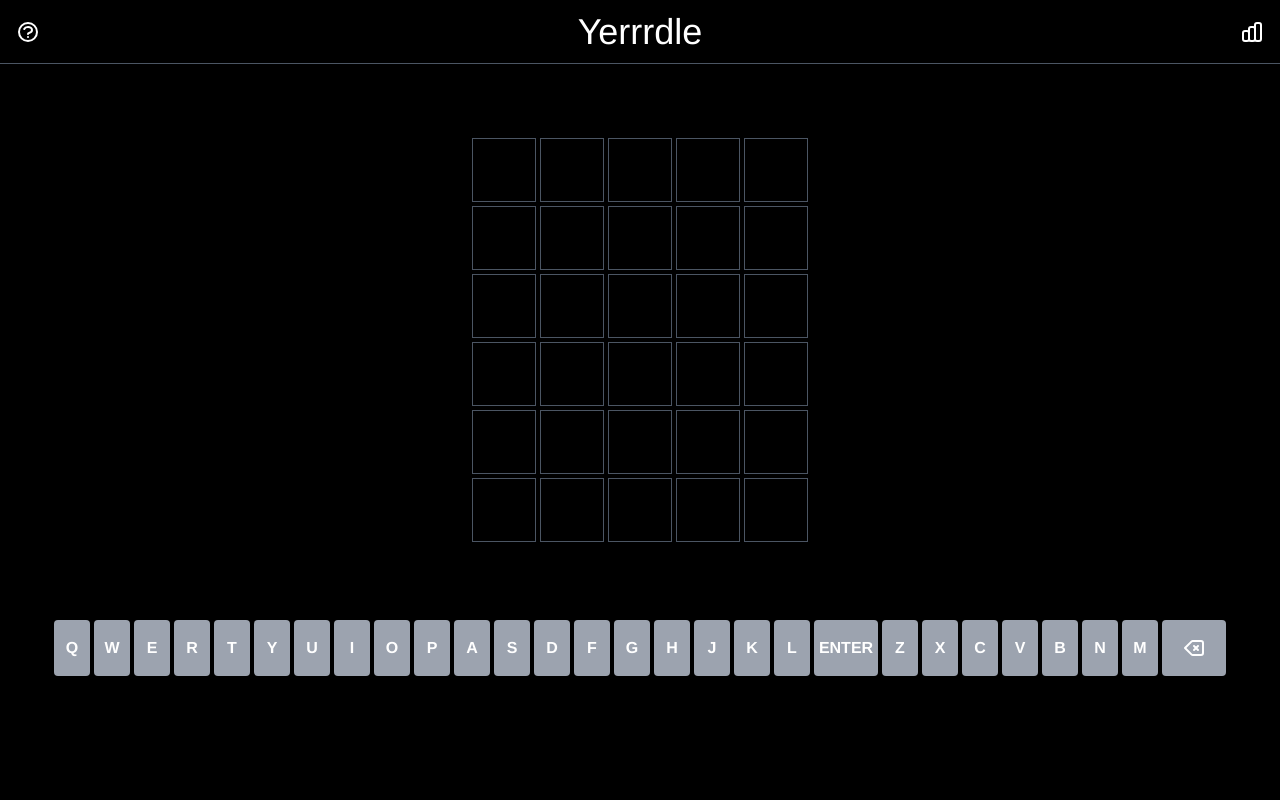
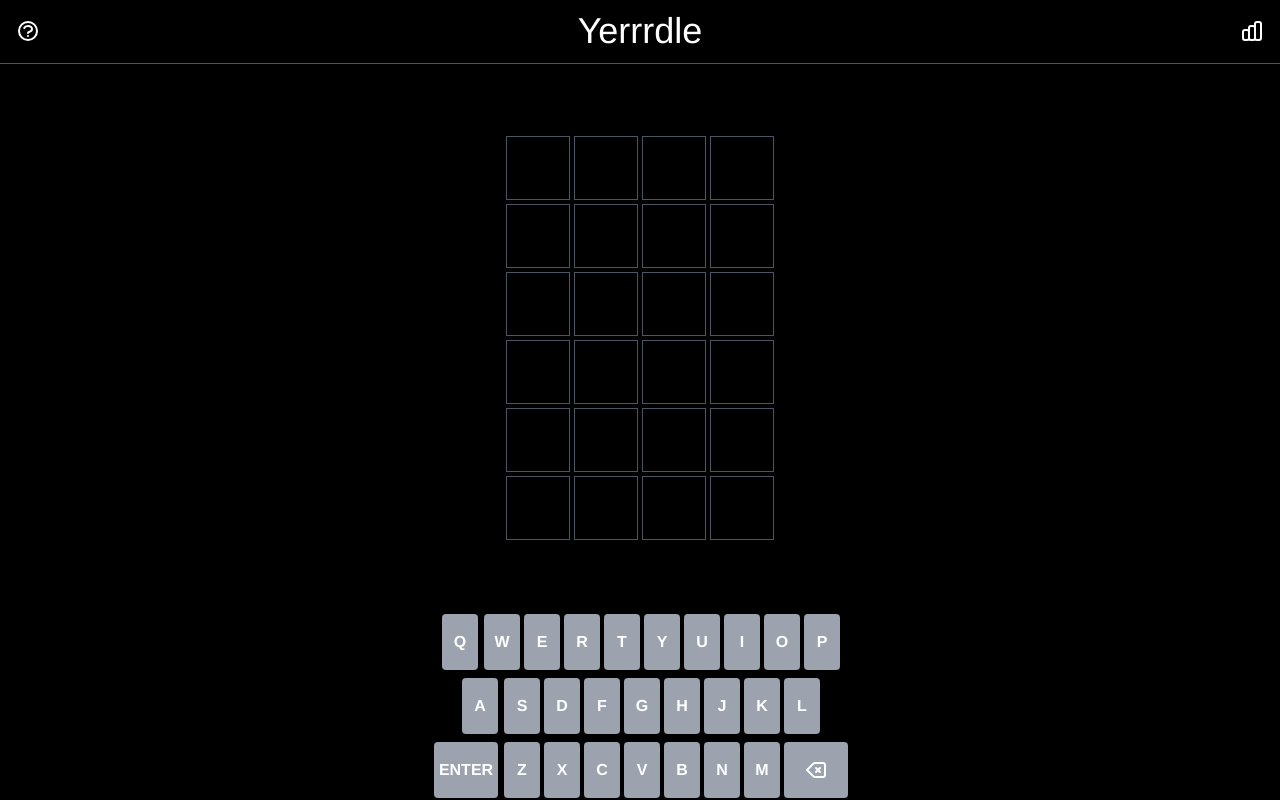
Before and after one commit to LRodriguez92/yerrrdle, a Next.js app: page / in a window 1280 px wide. Built offline with nearby package versions, Linux system fonts and the light colour scheme.

Commit message:
added words to dynamically change daily

```diff
--- a/components/Keyboard/KeyBoard.js
+++ b/components/Keyboard/KeyBoard.js
@@ -1,37 +1,39 @@
-import Key from './Key'
+import Key from './Key';
 
 export default function KeyBoard(props) {
     const characters = [
         "Q", "W", "E", "R", "T", "Y", "U", "I", "O", "P",
         "A", "S", "D", "F", "G", "H", "J", "K", "L",
-        "ENTER", "Z", "X", "C", "V", "B", "N", "M", <svg xmlns="http://www.w3.org/2000/svg" className="h-6 w-6" fill="none" viewBox="0 0 24 24" stroke="currentColor" strokeWidth={2}>
+        "ENTER", "Z", "X", "C", "V", "B", "N", "M",
+        <svg xmlns="http://www.w3.org/2000/svg" className="h-6 w-6" fill="none" viewBox="0 0 24 24" stroke="currentColor" strokeWidth={2}>
             <path strokeLinecap="round" strokeLinejoin="round" d="M12 14l2-2m0 0l2-2m-2 2l-2-2m2 2l2 2M3 12l6.414 6.414a2 2 0 001.414.586H19a2 2 0 002-2V7a2 2 0 00-2-2h-8.172a2 2 0 00-1.414.586L3 12z" />
         </svg>
-    ]
+    ];
 
     const handleClick = (letter) => {
         if (props.guessedWord.length < props.wordToGuess.length) {
-            props.setGuessedWord(prevState => [...prevState, letter])
+            props.setGuessedWord(prevState => [...prevState, letter]);
         } else {
             console.log("Reached the max number of letters!");
         }
-    }
+    };
 
     const deleteLetter = () => {
         console.log("Deleting letter");
-        let currentWord = props.guessedWord
+        let currentWord = props.guessedWord;
         if (currentWord.length > 1) {
             props.setGuessedWord(prevState => {
                 const list = prevState.filter((item, i) => i !== prevState.length - 1);
-                return list
-            })
+                return list;
+            });
         } else {
-            props.setGuessedWord([])
+            props.setGuessedWord([]);
         }
-    }
+    };
 
-    const keys = characters.map((char, index) => {
-        return <Key
+    const renderRow = (chars) => {
+        return chars.map((char, index) => (
+            <Key
                 key={index}
                 char={char}
                 setGuessedWord={props.setGuessedWord}
@@ -40,11 +42,14 @@ export default function KeyBoard(props) {
                 deleteLetter={deleteLetter}
                 clickable={props.clickable}
             />
-    })
+        ));
+    };
 
     return (
-        <div className="flex flex-wrap justify-center p-0.5">
-            {keys}
+        <div className="flex flex-col items-center space-y-1">
+            <div className="flex space-x-1">{renderRow(characters.slice(0, 10))}</div>
+            <div className="flex space-x-1">{renderRow(characters.slice(10, 19))}</div>
+            <div className="flex space-x-1">{renderRow(characters.slice(19))}</div>
         </div>
-    )
+    );
 }
--- /dev/null
+++ b/components/data/words.js
@@ -0,0 +1,9 @@
+const words = [
+    "GUAP", "HOMIE", "JAWN", "LITTY", "PAPER", "SCRUB", "STASH",
+    "BLING", "CHILL", "CRIBS", "DOPE", "FRESH", "HUNDO", "KICKS", "PHAT",
+    "STEAZ", "SQUAD", "WAVY", "BUSTA", "DOLLA", "GRIMY", "JELLY", "KNOCK",
+    "LINGO", "NOOBS", "QUOTA", "REMIX", "SLICK", "TURNT", "VIBES", "WRECK",
+    "BANDO", "CLOUT", "FACTS", "SWISH", "TIGHT", "TRUST",
+];
+
+export default words;
--- a/pages/index.js
+++ b/pages/index.js
@@ -6,8 +6,7 @@ import Board from '../components/Board/Board'
 import KeyBoard from '../components/Keyboard/KeyBoard'
 import Alert from '../components/Alert'
 import HowTo from '../components/HowTo'
-
-// import '../styles/Home.module.css'
+import words from '../components/data/words'
 
 export default function Home() {
   const colors = {
@@ -29,9 +28,16 @@ export default function Home() {
   const [alert, setAlert] = useState('')
 
   useEffect(() => {
-    setWordToGuess(["F", "A", "C", "T", "S"])
-    checkGameOver(guessRow, attempts, setClickable)
-  }, [guessRow])
+    // Get the word for the current date
+    const today = new Date();
+    const startDate = new Date('2023-01-01'); // Define a start date for the words
+    const dayDifference = Math.floor((today - startDate) / (1000 * 60 * 60 * 24));
+    const wordIndex = dayDifference % words.length;
+    const selectedWord = words[wordIndex].split('');
+    setWordToGuess(selectedWord);
+
+    checkGameOver(guessRow, attempts, setClickable);
+  }, [guessRow]);
 
   const submitGuess = async () => {
     console.log("Guessing...")
@@ -102,7 +108,7 @@ export default function Home() {
     console.log(`Changing key color to: ${color} on id: ${letter}`);
     const el = document.getElementById(letter)
 
-    if(el.style['background-color'] !== greenColor) { // Keys that are already green, stay green
+    if (el.style['background-color'] !== greenColor) { // Keys that are already green, stay green
       el.style.backgroundColor = color
     }
   }
@@ -140,11 +146,11 @@ export default function Home() {
 
   return (
     <div className="bg-black grid grid-rows-[.35fr_3fr_1fr] h-screen">
-      {howTo ? <HowTo toggleHowTo={toggleHowTo}/> : null}
+      {howTo ? <HowTo toggleHowTo={toggleHowTo} /> : null}
       <div className="">
-        <Nav toggleHowTo={toggleHowTo}/>
+        <Nav toggleHowTo={toggleHowTo} />
       </div>
-      {alert ? <Alert alert={alert}/> : null}
+      {alert ? <Alert alert={alert} /> : null}
       <div className="">
         <Board
           attempts={attempts}
```
Also changed, not shown: components/Board/Board.js (line endings or trailing spaces). Lines whose indentation alone changed are shown as unchanged.
